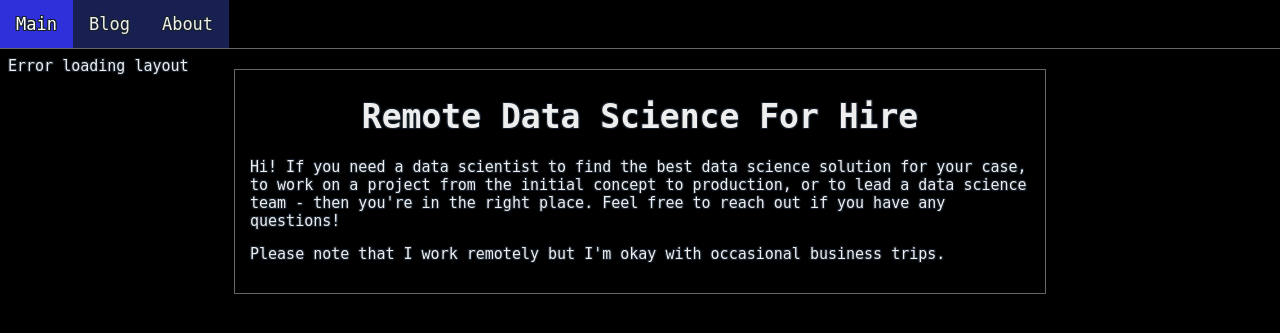
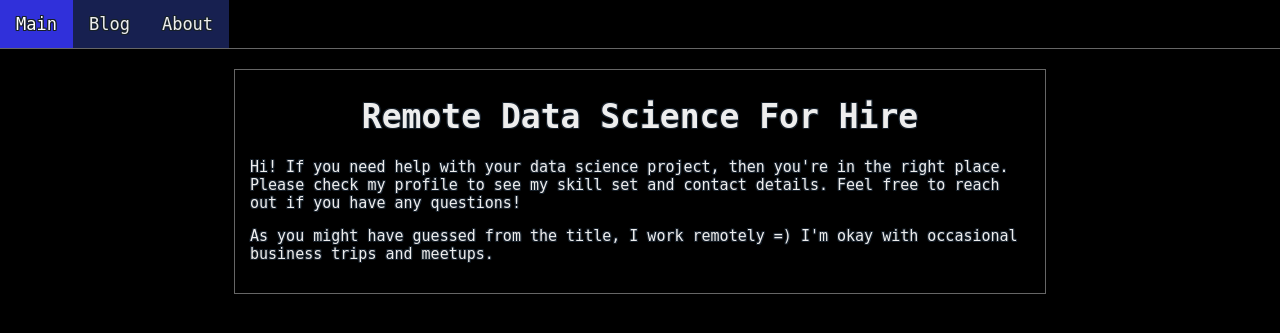
Before and after one commit to mysterious-ben/intro-website, a Flask app: page /about in a window 1280 px wide. Shown: the top 333 px of the page. Run offline with Flask 3, Linux system fonts and the light colour scheme; data that the repository does not hold is empty.

Commit message:
fix: update about page

```diff
--- a/src/templates/about.html
+++ b/src/templates/about.html
@@ -8,36 +8,23 @@
     <!-- CSS Flex Layout -->
     <link rel="stylesheet"  href="../static/css/awesome-ds.css">
 </head>
-<body style="max-width:1560px;margin:0 auto 0 auto;">
+<body style="max-width:1560px;margin:0 auto 0 auto;justify-content:center;">
+    <div style="position:fixed;z-index:-99;width:100%;height:100%;max-width:1560px;">
+        <iframe src="https://{{ host_url }}/_dash/" frameborder="0" height="100%" width="100%" scrolling="no" style="display:block;"></iframe>
+    </div>
+    <div>
         {% include 'navbar.html' %}
-    <div style="position: fixed; z-index: -99; width: 100%; height: 100%">
-        <iframe src="https://{{ host_url }}/_dash/" frameborder="0" height="100%" width="100%" scrolling="no"></iframe>
-    </div>
         <div class="row" style="justify-content:center;margin-top:15px;">
             <div class="column border padding" style="max-width:780px">
                 <h1>Remote Data Science For Hire</h1>
-            <p>Hi! If you need a data scientist
-                to find the best data science solution for your case,
-                to work on a project from the initial concept to production,
-                or to lead a data science team -
+                <p>Hi! If you need help with your data science project,
                     then you're in the right place.
+                    Please check my profile to see my skill set and contact details.
                     Feel free to reach out if you have any questions!</p>
-            <p>Please note that I work remotely but I'm okay with occasional business trips.</p>
+                <p> As you might have guessed from the title, I work remotely =)
+                    I'm okay with occasional business trips and meetups.</p>
             </div>
         </div>
-    <!-- <div class="row">
-        <div class="column centered">
-            <a href="/"><h2 style="margin:20px 15px">
-                <span style="width:100%; display:inline-block">(click here to check my profile)</span>
-            </h2></a>
     </div>
-    </div>
-    <div class="row">
-        <div class="column centered">
-            <a href="/about"><h2 style="margin:20px 15px">
-                <span style="width:100%; display:inline-block">(or here to check my blog posts)</span>
-            </h2></a>
-        </div>
-    </div> -->
 </body>
 </html>
```
Lines whose indentation alone changed are shown as unchanged.
